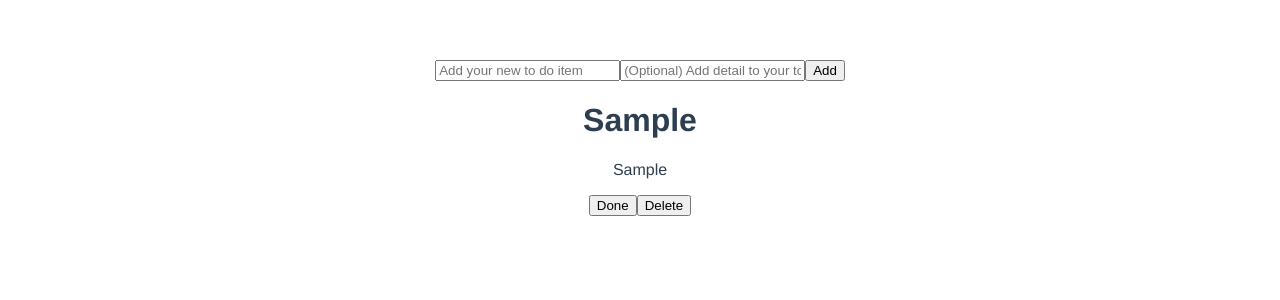
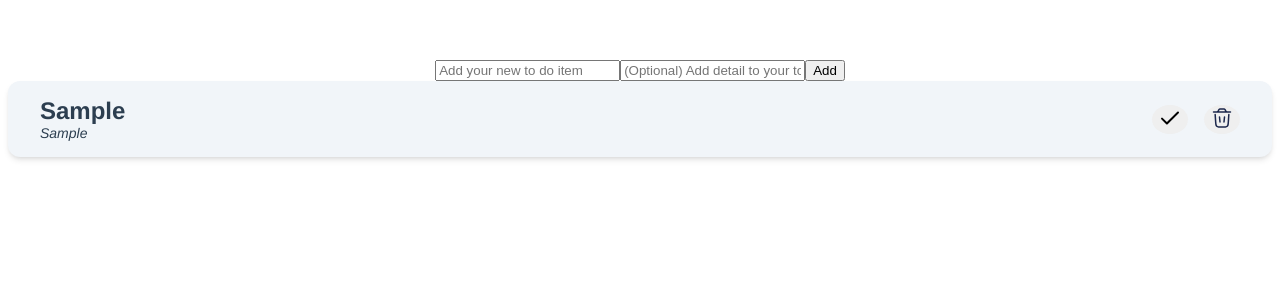
Before and after one commit to syhrimr/vue3-todolist, a Vue app: page / in a window 1280 px wide. Both pictures are taken after typing "Sample", "Sample" into the empty fields and a click on the button "Add". Shown: the top 300 px of the page. Built offline with nearby package versions, Linux system fonts and the light colour scheme.

Commit message:
feat: improve styling in todo item

```diff
--- a/src/components/ToDoItem.vue
+++ b/src/components/ToDoItem.vue
@@ -1,13 +1,52 @@
 <template>
-  <div>
-    <div class="item_text-wrapper">
+  <div class="item">
+    <div :class="[
+        { 'done': item.isDone },
+        'item_text-wrapper'
+      ]"
+    >
       <h1>{{ item.title }}</h1>
       <p>{{ item.description }}</p>
     </div>
 
     <div class="item_buttons">
-      <button type="button" title="Mark ToDo Item as Done" @click="setTodoItemDone">Done</button>
-      <button type="button" title="Delete ToDo Item" @click="deleteTodoItem">Delete</button>
+      <button
+        v-if="!item.isDone"
+        class="button undone"
+        type="button"
+        title="Mark Item as Done"
+        @click="setTodoItemStatus"
+      >
+        <svg width="24px" height="24px" viewBox="0 0 24 24" fill="none" xmlns="http://www.w3.org/2000/svg">
+          <path d="M4 12.6111L8.92308 17.5L20 6.5" stroke="#000000" stroke-width="2" stroke-linecap="round" stroke-linejoin="round"/>
+        </svg>
+      </button>
+
+      <button
+        v-else
+        class="button undone"
+        type="button"
+        title="Mark Item as Undone"
+        @click="setTodoItemStatus"
+      >
+        <svg width="24px" height="24px" viewBox="0 0 24 24" fill="none" xmlns="http://www.w3.org/2000/svg">
+          <path d="M20.7457 3.32851C20.3552 2.93798 19.722 2.93798 19.3315 3.32851L12.0371 10.6229L4.74275 3.32851C4.35223 2.93798 3.71906 2.93798 3.32854 3.32851C2.93801 3.71903 2.93801 4.3522 3.32854 4.74272L10.6229 12.0371L3.32856 19.3314C2.93803 19.722 2.93803 20.3551 3.32856 20.7457C3.71908 21.1362 4.35225 21.1362 4.74277 20.7457L12.0371 13.4513L19.3315 20.7457C19.722 21.1362 20.3552 21.1362 20.7457 20.7457C21.1362 20.3551 21.1362 19.722 20.7457 19.3315L13.4513 12.0371L20.7457 4.74272C21.1362 4.3522 21.1362 3.71903 20.7457 3.32851Z" fill="#0F0F0F"/>
+        </svg>
+      </button>
+
+      <button
+        class="button delete"
+        type="button"
+        title="Delete Item"
+        @click="deleteTodoItem"
+      >
+        <svg width="24px" height="24px" viewBox="0 0 24 24" fill="none" xmlns="http://www.w3.org/2000/svg">
+          <path fill-rule="evenodd" clip-rule="evenodd" d="M10.3094 2.25002H13.6908C13.9072 2.24988 14.0957 2.24976 14.2737 2.27819C14.977 2.39049 15.5856 2.82915 15.9146 3.46084C15.9978 3.62073 16.0573 3.79961 16.1256 4.00494L16.2373 4.33984C16.2562 4.39653 16.2616 4.41258 16.2661 4.42522C16.4413 4.90933 16.8953 5.23659 17.4099 5.24964C17.4235 5.24998 17.44 5.25004 17.5001 5.25004H20.5001C20.9143 5.25004 21.2501 5.58582 21.2501 6.00004C21.2501 6.41425 20.9143 6.75004 20.5001 6.75004H3.5C3.08579 6.75004 2.75 6.41425 2.75 6.00004C2.75 5.58582 3.08579 5.25004 3.5 5.25004H6.50008C6.56013 5.25004 6.5767 5.24998 6.59023 5.24964C7.10488 5.23659 7.55891 4.90936 7.73402 4.42524C7.73863 4.41251 7.74392 4.39681 7.76291 4.33984L7.87452 4.00496C7.94281 3.79964 8.00233 3.62073 8.08559 3.46084C8.41453 2.82915 9.02313 2.39049 9.72643 2.27819C9.90445 2.24976 10.093 2.24988 10.3094 2.25002ZM9.00815 5.25004C9.05966 5.14902 9.10531 5.04404 9.14458 4.93548C9.1565 4.90251 9.1682 4.86742 9.18322 4.82234L9.28302 4.52292C9.37419 4.24941 9.39519 4.19363 9.41601 4.15364C9.52566 3.94307 9.72853 3.79686 9.96296 3.75942C10.0075 3.75231 10.067 3.75004 10.3553 3.75004H13.6448C13.9331 3.75004 13.9927 3.75231 14.0372 3.75942C14.2716 3.79686 14.4745 3.94307 14.5842 4.15364C14.605 4.19363 14.626 4.2494 14.7171 4.52292L14.8169 4.82216L14.8556 4.9355C14.8949 5.04405 14.9405 5.14902 14.992 5.25004H9.00815Z" fill="#1C274C"/>
+          <path d="M5.91509 8.45015C5.88754 8.03685 5.53016 7.72415 5.11686 7.7517C4.70357 7.77925 4.39086 8.13663 4.41841 8.54993L4.88186 15.5017C4.96736 16.7844 5.03642 17.8205 5.19839 18.6336C5.36679 19.4789 5.65321 20.185 6.2448 20.7385C6.8364 21.2919 7.55995 21.5308 8.4146 21.6425C9.23662 21.7501 10.275 21.7501 11.5606 21.75H12.4395C13.7251 21.7501 14.7635 21.7501 15.5856 21.6425C16.4402 21.5308 17.1638 21.2919 17.7554 20.7385C18.347 20.185 18.6334 19.4789 18.8018 18.6336C18.9638 17.8206 19.0328 16.7844 19.1183 15.5017L19.5818 8.54993C19.6093 8.13663 19.2966 7.77925 18.8833 7.7517C18.47 7.72415 18.1126 8.03685 18.0851 8.45015L17.6251 15.3493C17.5353 16.6971 17.4713 17.6349 17.3307 18.3406C17.1943 19.025 17.004 19.3873 16.7306 19.6431C16.4572 19.8989 16.083 20.0647 15.391 20.1552C14.6776 20.2485 13.7376 20.25 12.3868 20.25H11.6134C10.2626 20.25 9.32255 20.2485 8.60915 20.1552C7.91715 20.0647 7.54299 19.8989 7.26958 19.6431C6.99617 19.3873 6.80583 19.025 6.66948 18.3406C6.52892 17.6349 6.46489 16.6971 6.37503 15.3493L5.91509 8.45015Z" fill="#1C274C"/>
+          <path d="M9.42546 10.2538C9.83762 10.2125 10.2052 10.5133 10.2464 10.9254L10.7464 15.9254C10.7876 16.3376 10.4869 16.7051 10.0747 16.7463C9.66256 16.7875 9.29503 16.4868 9.25381 16.0747L8.75381 11.0747C8.7126 10.6625 9.01331 10.295 9.42546 10.2538Z" fill="#1C274C"/>
+          <path d="M14.5747 10.2538C14.9869 10.295 15.2876 10.6625 15.2464 11.0747L14.7464 16.0747C14.7052 16.4868 14.3376 16.7875 13.9255 16.7463C13.5133 16.7051 13.2126 16.3376 13.2538 15.9254L13.7538 10.9254C13.795 10.5133 14.1626 10.2125 14.5747 10.2538Z" fill="#1C274C"/>
+        </svg>
+      </button>
     </div>
   </div>
 </template>
@@ -28,8 +67,8 @@ const emits = defineEmits(["setDone", "delete"])
 
 const item = computed(() => props.todo);
 
-function setTodoItemDone() {
-  item.value.isDone = true;
+function setTodoItemStatus() {
+  item.value.isDone = !item.value.isDone;
   emits("setDone", item.value);
 }
 
@@ -37,3 +76,50 @@ function deleteTodoItem() {
   emits("delete", item.value);
 }
 </script>
+
+<style scoped lang="scss">
+.item {
+  display: flex;
+  flex-direction: row;
+  justify-content: space-between;
+  align-items: center;
+  padding: 1rem 2rem;
+  margin-bottom: 1rem;
+  background-color: rgb(241 245 249);
+  border-radius: 0.75rem;
+  box-shadow: 0 4px 6px -1px rgb(0 0 0 / 0.1), 0 2px 4px -2px rgb(0 0 0 / 0.1);
+
+  &_text-wrapper {
+    text-align: left;
+
+    & * {
+      padding: 0;
+      margin: 0;
+    }
+
+    h1 {
+      font-size: 1.5rem;
+    }
+
+    p {
+      font-size: 0.875rem;
+      font-style: italic;
+    }
+
+    &.done {
+      text-decoration: line-through;
+    }
+  }
+
+  &_buttons {
+    display: flex;
+    gap: 1rem;
+
+    .button {
+      border-radius: 50%;
+      border-width: 0px;
+      cursor: pointer;
+    }
+  }
+}
+</style>
```
